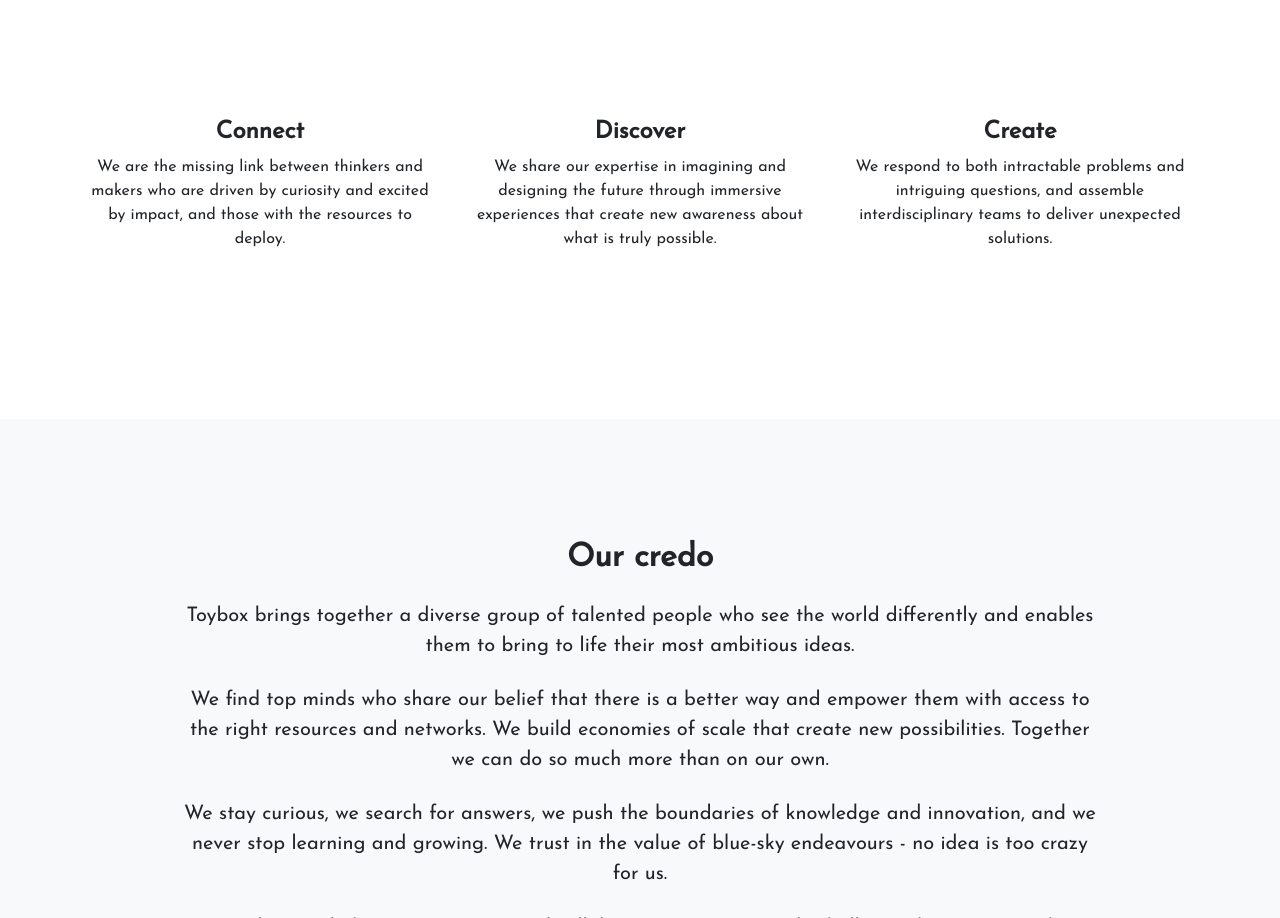
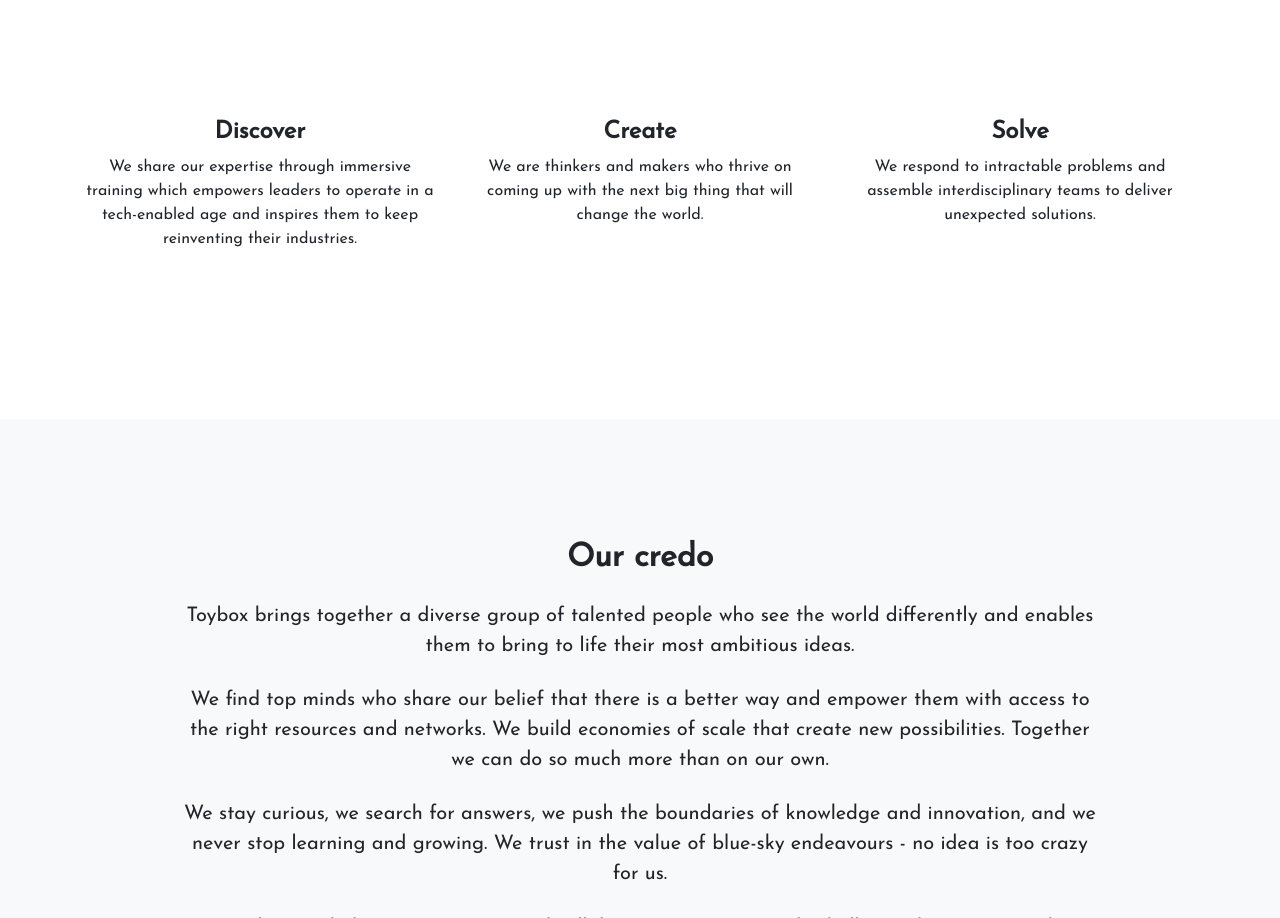
Before and after one commit to greenhamsam/toybox, a plain HTML site: page index.html in a window 1280 px wide. Shown: the part 802-1720 px from the top of the page. Drawn offline with Linux system fonts and the light colour scheme.

Commit message:
Update index.html

```diff
--- a/index.html
+++ b/index.html
@@ -85,21 +85,21 @@
 	    <div class="row">
 	      <div class="col-sm">
 	        <h4>
-	          <strong>Connect</strong>
-	        </h4>
-	        <p class="mb-5">We are the missing link between thinkers and makers who are driven by curiosity and excited by impact, and those with the resources to deploy.</p>
-	      </div>
-	      <div class="col-sm">
-		  	<h4>
 	          <strong>Discover</strong>
 	        </h4>
-	        <p class="mb-5">We share our expertise in imagining and designing the future through immersive experiences that create new awareness about what is truly possible.</p>
+	        <p class="mb-5">We share our expertise through immersive training which empowers leaders to operate in a tech-enabled age and inspires them to keep reinventing their industries.</p>
 	      </div>
 	      <div class="col-sm">
 		  	<h4>
 	          <strong>Create</strong>
 	        </h4>
-	        <p class="mb-5">We respond to both intractable problems and intriguing questions, and assemble interdisciplinary teams to deliver unexpected solutions.</p>
+	        <p class="mb-5">We are thinkers and makers who thrive on coming up with the next big thing that will change the world.</p>
+	      </div>
+	      <div class="col-sm">
+		  	<h4>
+	          <strong>Solve</strong>
+	        </h4>
+	        <p class="mb-5">We respond to intractable problems and assemble interdisciplinary teams to deliver unexpected solutions.</p>
 	      </div>
 		</div>
 	  </div>
```
